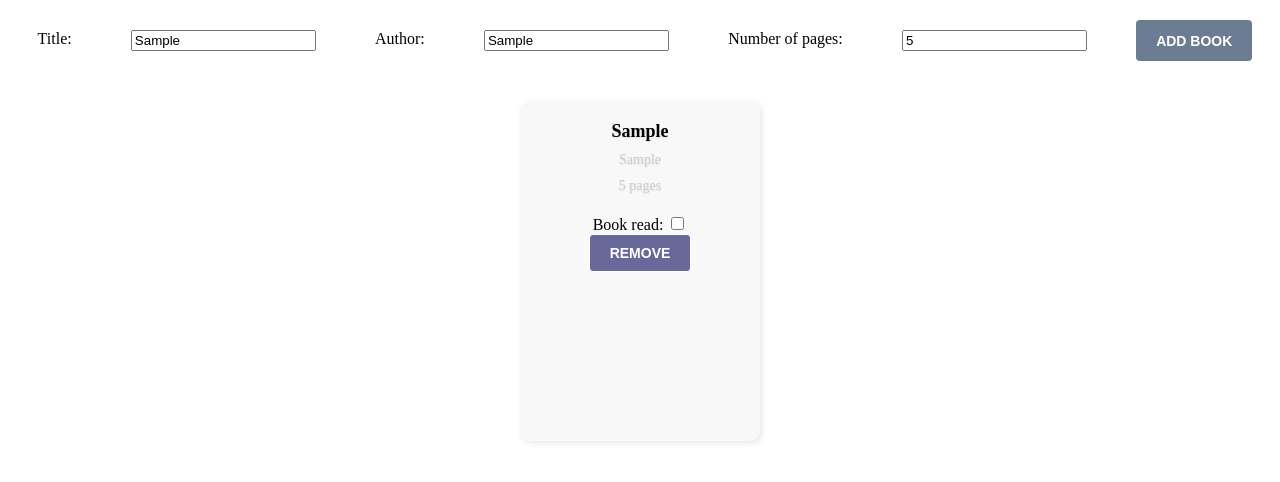
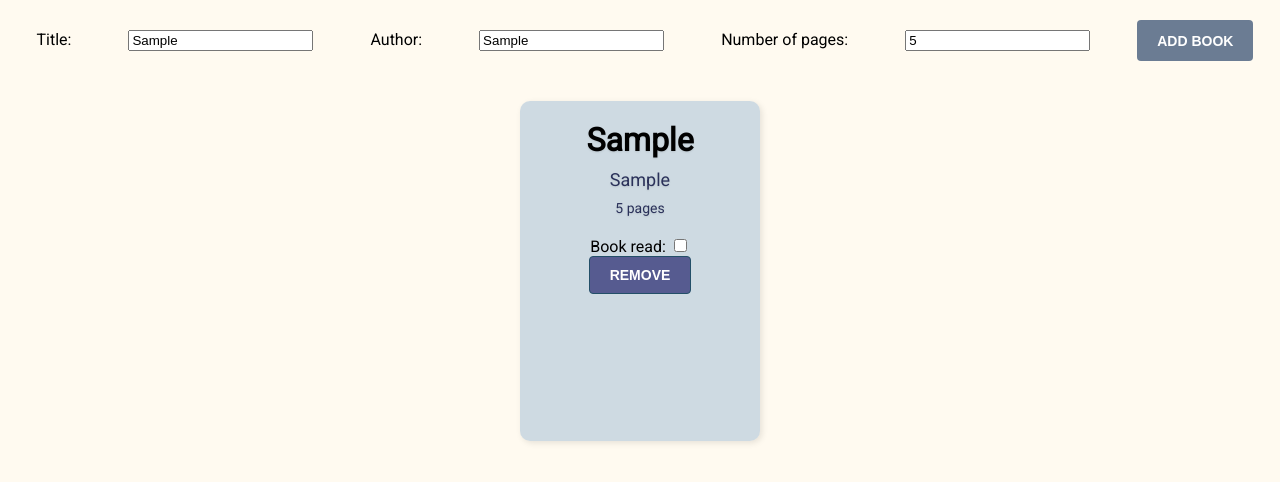
Before and after one commit to KingdomKlyuch/LibraryJS, a plain HTML site: page index.html in a window 1280 px wide. Both pictures are taken after typing "Sample", "Sample", "5" into the empty fields and a click on the button "ADD BOOK". Drawn offline with Linux system fonts and the light colour scheme.

Commit message:
Change book and background colors

```diff
--- a/styles.css
+++ b/styles.css
@@ -1,3 +1,11 @@
+@import url('https://fonts.googleapis.com/css?family=Roboto');
+
+body {
+  font-family: 'Roboto', sans-serif;
+  background-color: floralwhite;
+}
+
+
 #library {
   display: flex;
   flex-wrap: wrap;
@@ -7,7 +15,7 @@
 }
 
 .book {
-  background-color: rgba(244, 244, 244, 0.6);
+  background-color: rgba(133, 171, 206, 0.404);
   border-radius: 10px;
   box-shadow: 2px 2px 6px rgba(0,0,0,0.1);
   width: 200px;
@@ -24,15 +32,15 @@
 }
 
 .book-title {
-  font-size: 18px;
+  font-size: 32px;
   margin: 0;
   margin-bottom: 10px;
   text-shadow: 0 1px 2px rgba(0, 0, 0, 0.1);
 }
 
 .book-author {
-  font-size: 14px;
-  color: #ccc;
+  font-size: 18px;
+  color: rgb(42, 49, 90);
   margin: 0;
   margin-bottom: 10px;
   text-shadow: 0 1px 2px rgba(0, 0, 0, 0.1);
@@ -40,7 +48,7 @@
 
 .book-pages {
   font-size: 14px;
-  color: #ccc;
+  color: rgb(42, 49, 90);
   margin: 0;
   margin-bottom: 20px;
   text-shadow: 0 1px 2px rgba(0, 0, 0, 0.1);
@@ -56,7 +64,7 @@
 
 .book-remove-button {
   background-color: rgba(0, 0, 87, 0.582);
-  border: 1px solid rgb(255, 255, 255);
+  border: 1px solid rgb(35, 79, 104);
   border-radius: 4px;
   color: #fff;
   cursor: pointer;
@@ -72,12 +80,11 @@
   color: #eceff3;
 }
 
-/* Add active state to the book remove button */
 .book-remove-button:active {
   transform: translateY(1px);
 }
 
-/* Style the add book form */
+
 #add-book-form {
   display: flex;
   flex-wrap: wrap;
@@ -115,13 +122,15 @@
 .header {
   display: flex;
   align-items: center;
-  background-color: #6b7c93;
+  justify-content: space-between;
+  background-color: rgba(107, 124, 147, 0.8);
   color: #fff;
   height: 60px;
   padding: 0 20px;
   border-radius: 10px;
   box-shadow: 2px 2px 4px rgba(0, 0, 0, 0.1);
 }
+
 
 .header-title {
   font-size: 20px;
```
